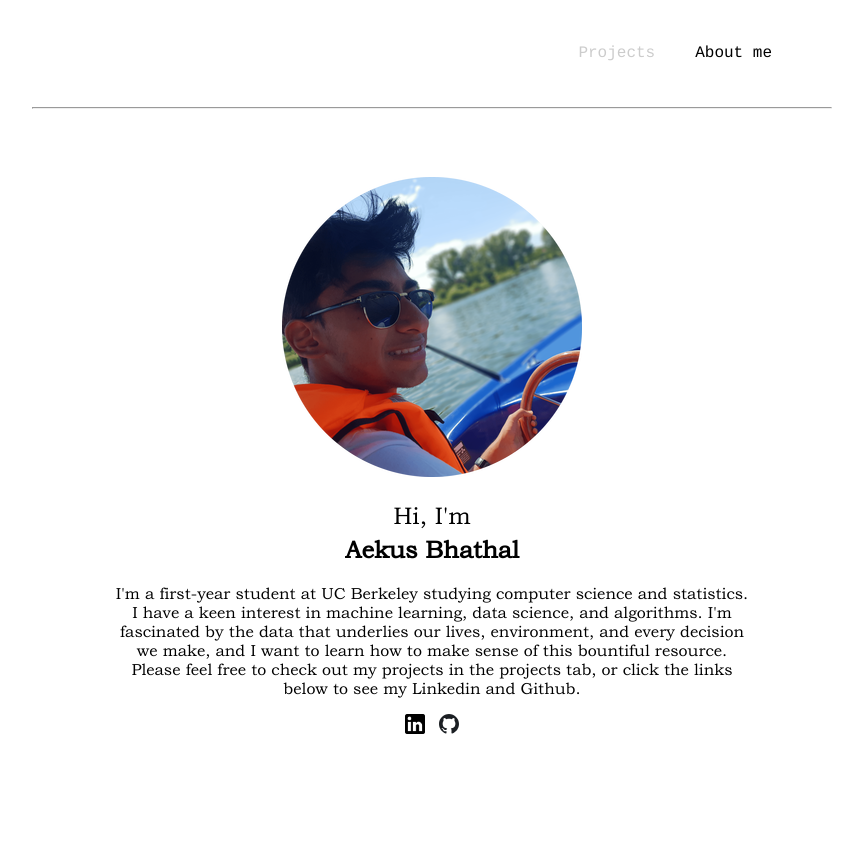
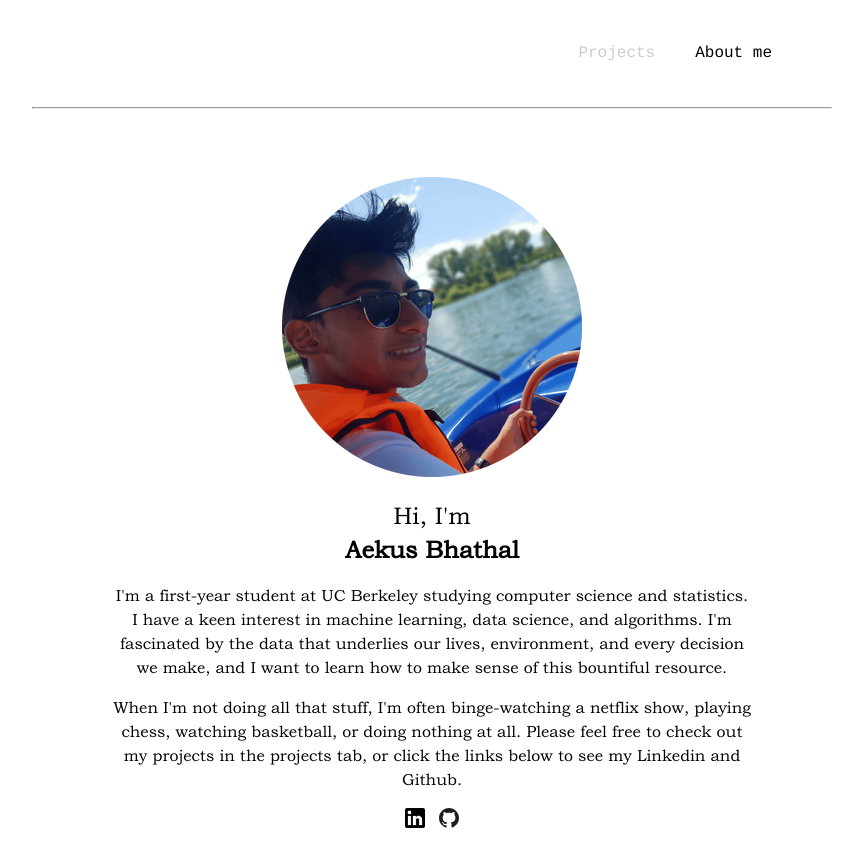
Before and after one commit to Aekus/Personal-Website, a plain HTML site: page index.html in a window 1280 px wide. Shown: the whole page, without its empty margins (208-1071 px from the left). Before the commit the page ends 800 px from the top, so only its background shows below. Drawn offline with Linux system fonts and the light colour scheme.

Commit message:
grammar + aesthetics

```diff
--- a/index.html
+++ b/index.html
@@ -36,7 +36,8 @@
     </div>
         <h2 class="subheading">Hi, I'm</h2>
             <h1 class="name">Aekus Bhathal</h1>
-                <p id="biography">I'm a first-year student at UC Berkeley studying computer science and statistics. I have a keen interest in machine learning, data science, and algorithms. I'm fascinated by the data that underlies our lives, environment, and every decision we make, and I want to learn how to make sense of this bountiful resource. Please feel free to check out my projects in the projects tab, or click the links below to see my Linkedin and Github. </p>
+                <p id="biography">I'm a first-year student at UC Berkeley studying computer science and statistics. I have a keen interest in machine learning, data science, and algorithms. I'm fascinated by the data that underlies our lives, environment, and every decision we make, and I want to learn how to make sense of this bountiful resource.</p>
+                <p id="biography"> When I'm not doing all that stuff, I'm often binge-watching a netflix show, playing chess, watching basketball, or doing nothing at all. Please feel free to check out my projects in the projects tab, or click the links below to see my Linkedin and Github. </p>
         <div id="widgets">
             <a href="http://www.linkedin.com/in/aekus" class="widget_link"> <img src="pics/linkedinwidget.png" id="linkedin_icon"/> </a>
             <a href="http://www.github.com/aekus" class="widget_link">
--- a/style.css
+++ b/style.css
@@ -74,6 +74,7 @@
 
 #biography {
   font-family: "Bookman Old Style", "Palatino Linotype", "Book Antiqua", Palatino, serif;
+  line-height: 1.5;
 }
 
 #project_list {
```
